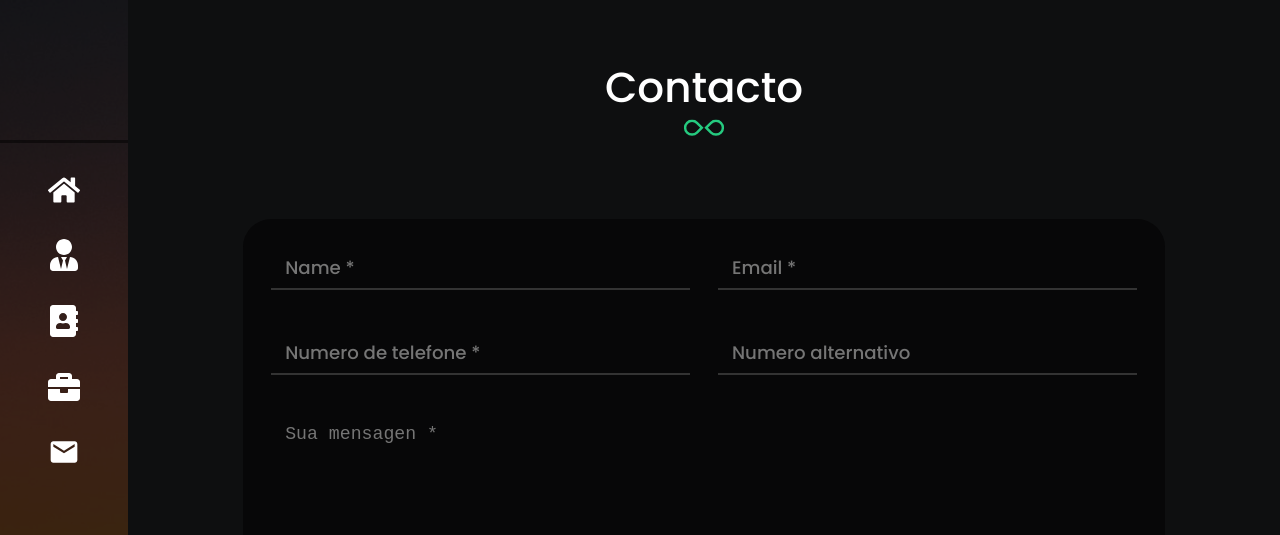
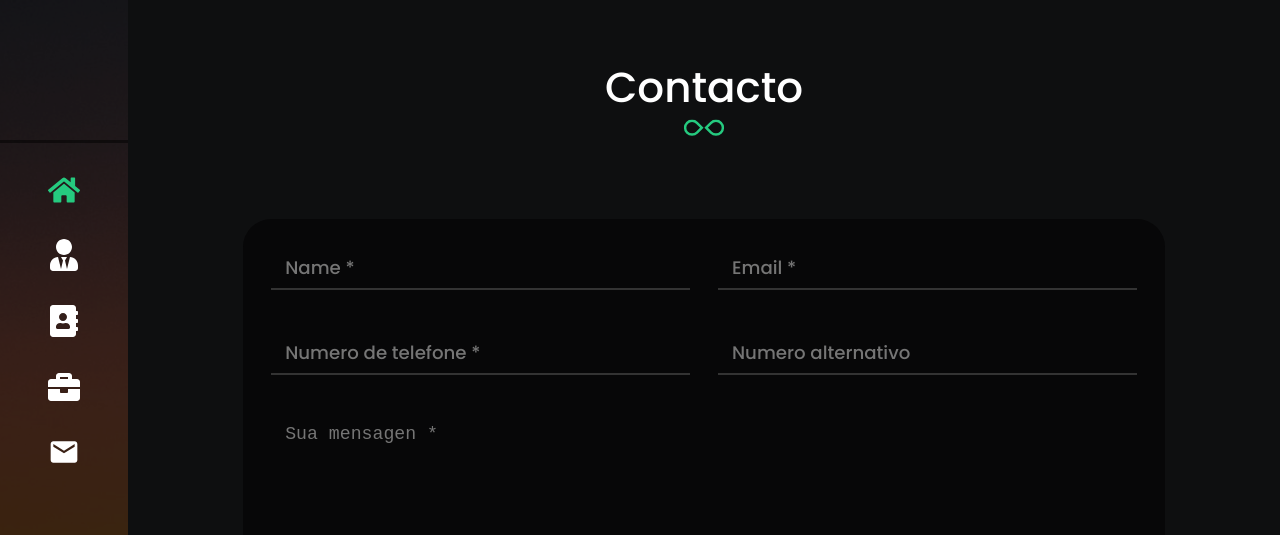
Before and after one commit to jeseias/meu-site, a React (Create React App) app: page /contacto in a window 1280 px wide. Shown: the top 535 px of the page. Built offline with nearby package versions, Linux system fonts and the light colour scheme.

Commit message:
Fixed the menu on mobile

```diff
--- a/src/Layout/Sidebar/index.js
+++ b/src/Layout/Sidebar/index.js
@@ -14,38 +14,38 @@ import { Sidebar, Menu } from './styles'
 export default () => {
   const [showMenuItems, setMenu] = useState(false)
 
+  const [links] = useState([
+    { name: 'Início', icon: 0, active: true, to: '/' },
+    { name: 'Sobre', icon: 1, active: false, to: '/sobre' },
+    { name: 'Resumo', icon: 2, active: false, to: '/resumo' },
+    { name: 'Trabalhos', icon: 3, active: false, to: '/trabalhos' },
+    { name: 'Contacto', icon: 4, active: false, to: '/contacto' }
+  ])
+  const icons = [<FaHome size={32}className='icon'/>,<FaUserTie size={32}className='icon'/>,<FaAddressBook size={32}className='icon'/>,
+  <FaBriefcase size={32}className='icon'/>,<MdMail size={32}className='icon'/> ]
+
   return (
     <>
       <Menu>
         <h1> Menu </h1>
         <FaBars size={24} className='bars' onClick={() => setMenu(!showMenuItems) }/>
       </Menu>
-  <Sidebar className={showMenuItems ? 'show' : 'hide'}>
+      <Sidebar className={showMenuItems ? 'show nav' : 'hide nav'}>
         <header>
 
         </header>
         <main>
           <ul>
-        <Link to="/">
-          <FaHome size={32} className='icon'/>
-          <span color='active'>Início</span>
+            {links.map( link =>
+              <Link to={ link.to }
+                key={ link.icon }
+                className={ link.active ? 'active' : '' }
+                onClick={ () => setMenu(!showMenuItems) }
+              >
+                { icons[link.icon] }
+                <span>{ link.name }</span>
               </Link>
-        <Link to="/sobre">
-          <FaUserTie size={32} className='icon' />
-          <span>Sobre</span>
-        </Link>
-        <Link to="/resumo">
-          <FaAddressBook size={32} className='icon' />
-          <span>resumo</span>
-        </Link>
-        <Link to="/trabalhos">
-          <FaBriefcase size={32} className='icon' />
-          <span>trabalhos</span>
-        </Link>
-        <Link to="/contacto">
-          <MdMail size={32} className='icon' />
-          <span>contacto</span>
-        </Link>
+            )}
           </ul>
         </main>
         <footer>
--- a/src/Layout/Sidebar/styles.js
+++ b/src/Layout/Sidebar/styles.js
@@ -60,6 +60,12 @@ export const Sidebar = styled.aside`
           z-index: 1;
           opacity: 1;
         }
+
+        &.active {
+          .icon {
+            color: ${tertiaryColor};
+          }
+        }
       }
     }
   }
@@ -76,7 +82,6 @@ export const Sidebar = styled.aside`
     width: 55px;
     ${smoothTransition};
     z-index: 100;
-    overflow-y: scroll;
 
     &.show {
       transform: translateX(0);
--- a/src/Pages/Sobre/index.js
+++ b/src/Pages/Sobre/index.js
@@ -218,7 +218,7 @@ export default () =>  {
           <Slider items="4" className='slider'>
             { clients ?
                 clients.map( client =>
-                  <ContentBox>
+                  <ContentBox key={client._id}>
                     <TestimonialBox bg={client.thumbnail_url}>
                       <header>
                         <div className="img" />
--- a/src/Pages/Trabalhos/index.js
+++ b/src/Pages/Trabalhos/index.js
@@ -31,11 +31,16 @@ export default () =>  {
 
   async function loadWorks() {
     const data = await api.get('/works')
-    console.log(data.data)
     setWorks(data.data)
   }
 
-  useEffect(() => loadWorks(), [])
+  useEffect(() => {
+    async function loadWorksOnce() {
+      const data = await api.get('/works')
+      setWorks(data.data)
+    }
+    loadWorksOnce()
+  }, [])
 
   // This function filter the works
   const filterWorks = name => {
```
Lines whose indentation alone changed are shown as unchanged.
